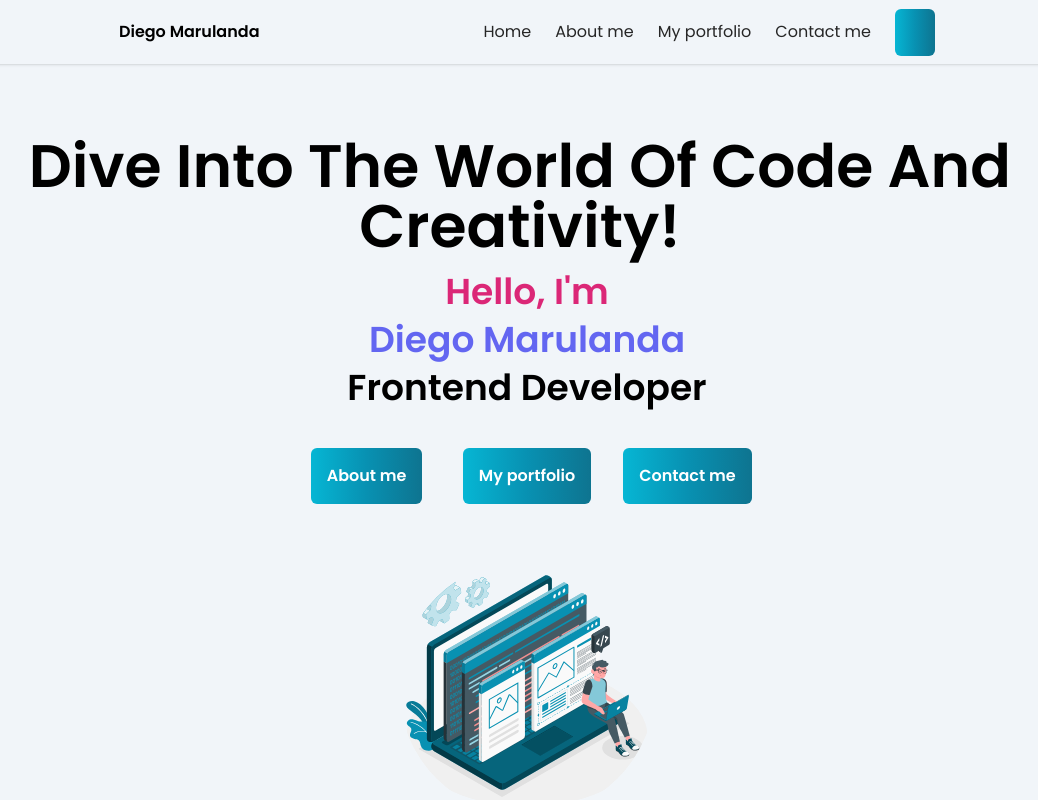
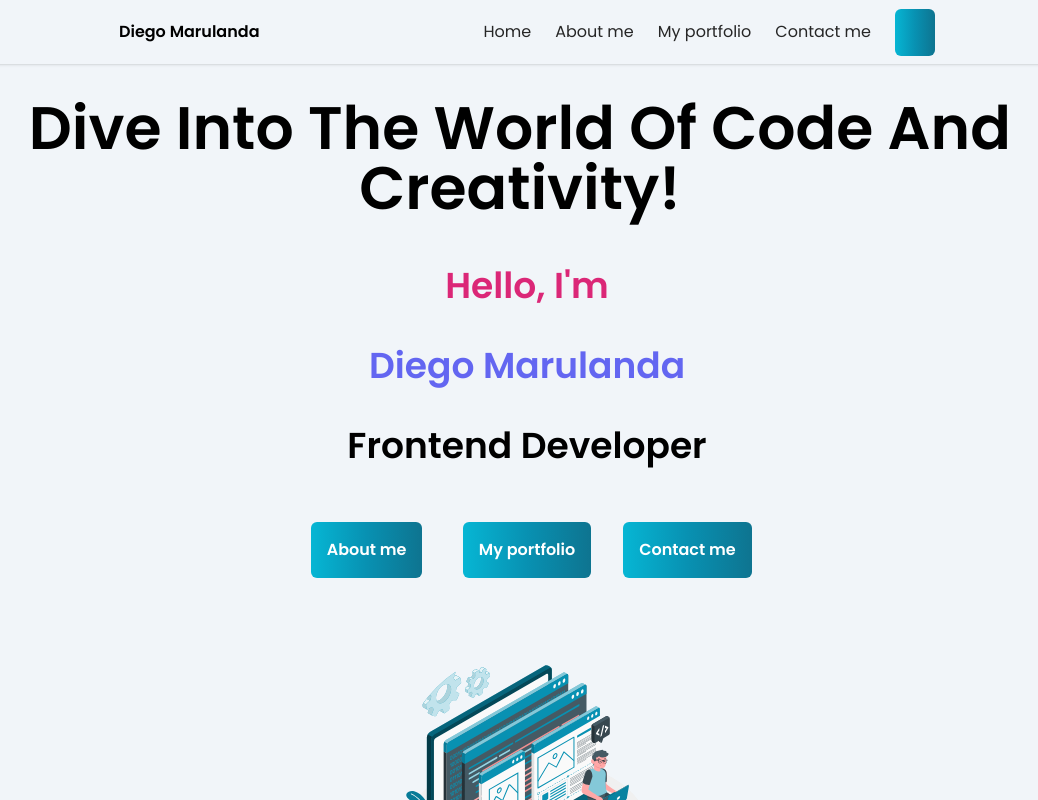
Before and after one commit to DiegoMarulandaB/Portfolio, a Next.js app: page /home in a window 1280 px wide. Shown: the top 800 px of the page, without its empty margins (113-1151 px from the left). Built offline with nearby package versions, Linux system fonts and the light colour scheme; some icons are missing.

Commit message:
add fixes home_projects_section_lg_90_px

```diff
--- a/src/app/home/page.tsx
+++ b/src/app/home/page.tsx
@@ -5,23 +5,23 @@ import AnimatedText from '@/components/AnimatedText/AnimatedText'
 
 const HomePage = () => {
   return (
-    <section id="home" className="pt-20 lg:pt-[120px] pb-12 lg:pb-[90px] overflow-hidden">
+    <section id="home" className="pt-20 lg:pt-[90px] pb-12 lg:pb-[90px] overflow-hidden">
       <div className="flex flex-col text-center items-center justify-center">
         <h1 className=" text-center">
-          <AnimatedText text="Dive into the world of code and creativity!" className=" mt-2 mx-2 mr-2" />
+          <AnimatedText text="Dive into the world of code and creativity!" className=" mx-2 mr-2 "/>
         </h1>
 
         <div className="flex flex-col items-center justify-center -mx-4">
           <div className="w-full px-4 lg:w-6/12"></div>
           <div className="flex flex-col text-center items-center justify-center">
             <div className="mt-18 lg:mt-0">
-              <h1 className=" text-center text-4xl font-extrabold  text-pink-600  mt-2  mx-2 mr-2">Hello, I'm</h1>
+              <h1 className=" text-center text-4xl font-extrabold  text-pink-600  mt-10  mx-2 mr-2">Hello, I'm</h1>
               <div className="flex flex-col text-center items-center justify-center">
-                <h1 className="text-center text-4xl font-extrabold text-indigo-500 mx-2 mr-2 mt-2">Diego Marulanda</h1>
-                <h1 className="text-center text-4xl font-extrabold mt-2 mx-2 mr-2">Frontend Developer</h1>
+                <h1 className="text-center text-4xl font-extrabold text-indigo-500 mx-2 mr-2 mt-10">Diego Marulanda</h1>
+                <h1 className="text-center text-4xl font-extrabold mt-10 mx-2 mr-2">Frontend Developer</h1>
               </div>
 
-              <div className="grid grid-cols-1 md:grid-cols-3 gap-4 mx-2 mr-2 mt-6">
+              <div className="grid grid-cols-1 md:grid-cols-3 gap-4 mx-2 mr-2 mt-10">
                 <div className="flex flex-col text-center items-center justify-center ">
                   <a
                     href="/about"
@@ -55,8 +55,8 @@ const HomePage = () => {
 
               {/* image */}
 
-              <div className="flex flex-col text-center items-center justify-center py-3 sm:py-4 mt-2 mx-2 mr-2 ">
-                <img src="/projects.svg" alt="email image" className="w-64 h-64 rounded-full mx-2 mr-2 mt-8" />
+              <div className="flex flex-col text-center items-center justify-center py-3 sm:py-4 mt-4 mx-2 mr-2 ">
+                <img src="/projects.svg" alt="email image" className="w-64 h-64 rounded-full mx-2 mr-2 mt-10" />
               </div>
             </div>
           </div>
--- a/src/app/projects/page.tsx
+++ b/src/app/projects/page.tsx
@@ -56,15 +56,15 @@ const Projects: React.FC = () => {
   }
 
   return (
-    <section className="pt-20 lg:pt-[120px] lg:pb-[90px]">
+    <section className="pt-20  lg:pt-[90px] lg:pb-[90px]">
       <div className="flex flex-col text-center items-center justify-center mx-4 mr-4">
         <div className="flex flex-wrap -mx-4">
           <div className="w-full px-4">
             <div className="mx-auto mb-[60px] max-w-[510px] text-center">
               <h1 className="text-center">
-                <AnimatedText text="My portfolio" className="mx-2 mr-2 mb-2 mt-4" />
+                <AnimatedText text="My portfolio" className="mx-2 mr-2" />
               </h1>
-              <p className="text-1xl text-body-color text-center mx-2 mr-2 mt-4">
+              <p className="text-1xl text-body-color text-center mx-2 mr-2 mt-10">
                 In this section, you can find samples of my projects, i hope you enjoy exploring my work as much as i
                 enjoy creating it.
               </p>
```
